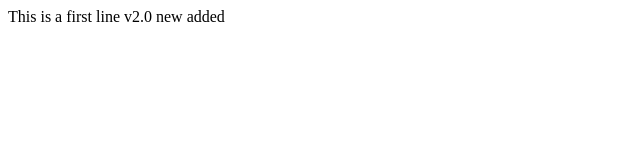
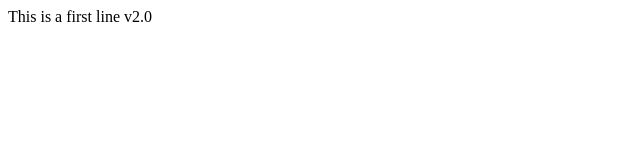
Before and after one commit to pallab96/Git-Learn, a plain HTML site: page index.html in a window 1280 px wide. Shown: the full height of the page, 0-640 px from the left. Drawn offline with Linux system fonts and the light colour scheme.

Commit message:
Update index.html

```diff
--- a/index.html
+++ b/index.html
@@ -7,7 +7,7 @@
 </head>
 <body>
     <div>
-        This is a first line v2.0 new added
+        This is a first line v2.0
     </div>
 </body>
 </html>
```
